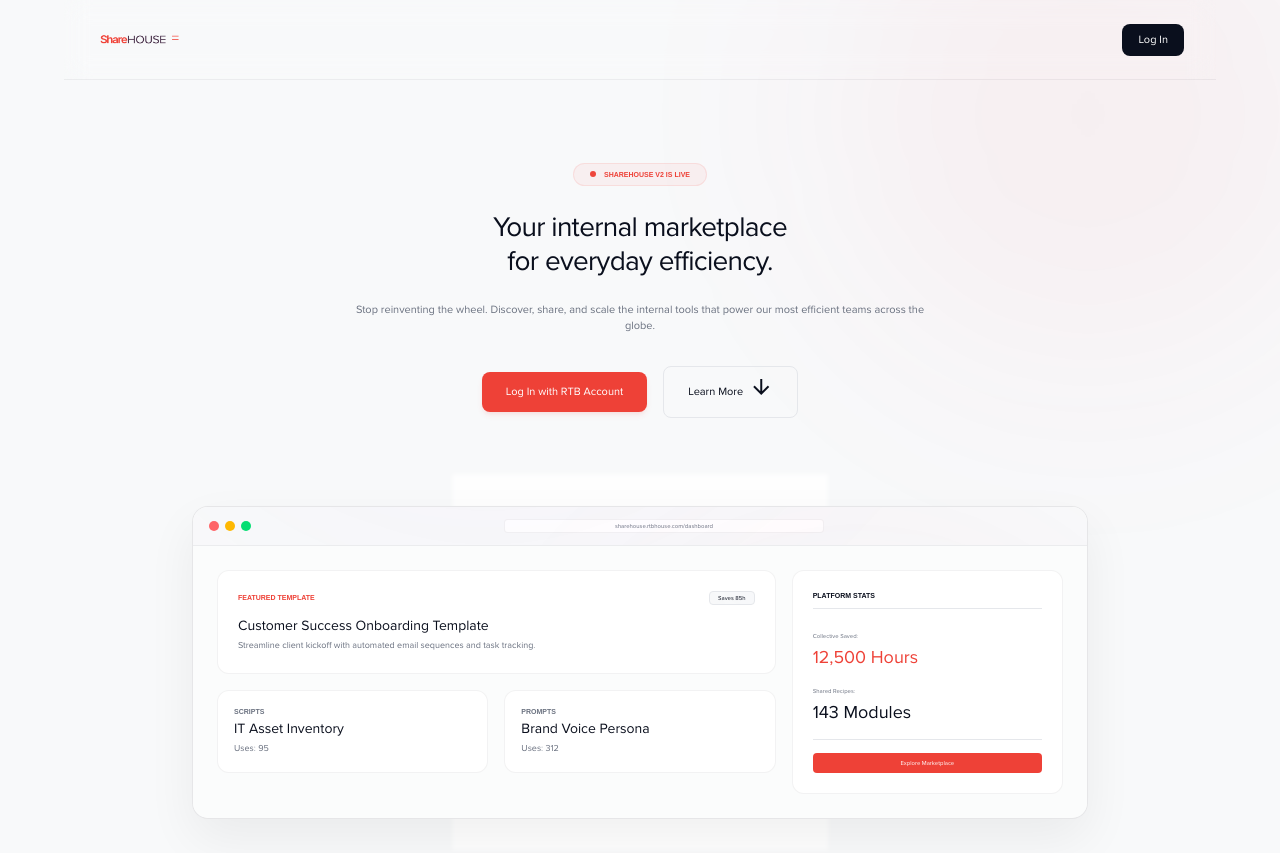
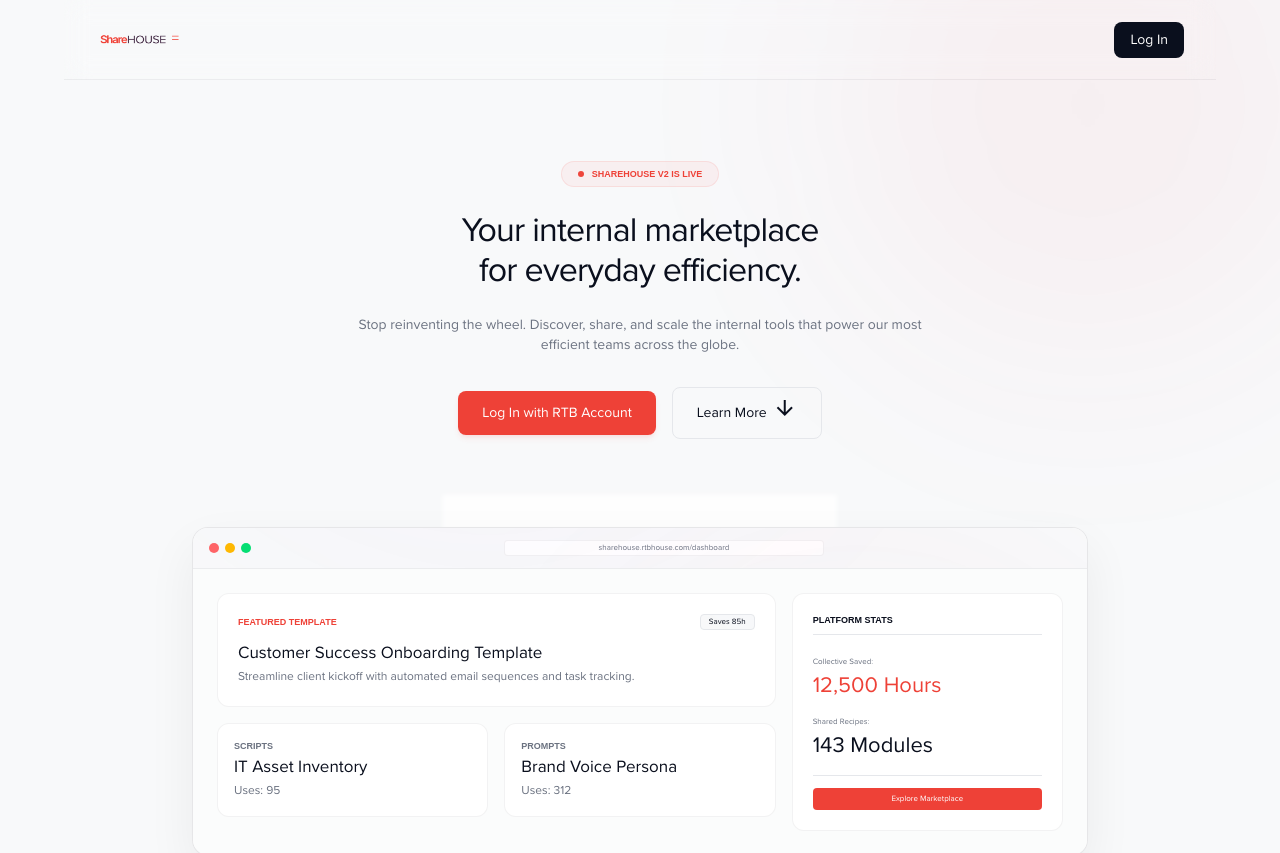
Before and after one commit to KubaBed/Sharehou, a React (Vite) app: page / in a window 1280 px wide. Shown: the top 853 px of the page. Built offline with nearby package versions, Linux system fonts and the light colour scheme; no server answers; a web font is replaced by a local one.

Commit message:
style: scale all RTB House custom brand typography spec font sizes by ~25% for improved legibility

```diff
--- a/src/index.css
+++ b/src/index.css
@@ -141,112 +141,112 @@
 body { font-family: 'Proxima Nova', system-ui, -apple-system, sans-serif; }
 h1, h2, h3, h4, h5, h6 { font-family: 'Proxima Nova', system-ui, -apple-system, sans-serif; }
 
-/* RTB House Brand Typography Classes */
+/* RTB House Brand Typography Classes (Scaled up by ~25% for readability) */
 .font-spec-title {
   font-family: 'Proxima Nova', sans-serif;
-  font-size: 28px;
-  line-height: 34px;
+  font-size: 34px;
+  line-height: 40px;
   font-weight: 400;
 }
 
 .font-spec-lead {
   font-family: 'Proxima Nova', sans-serif;
-  font-size: 11px;
-  line-height: 16px;
+  font-size: 14px;
+  line-height: 20px;
   font-weight: 300;
 }
 
 .font-spec-h1 {
   font-family: 'Proxima Nova', sans-serif;
-  font-size: 18px;
-  line-height: 21px;
+  font-size: 22px;
+  line-height: 26px;
   font-weight: 400;
 }
 
 .font-spec-h2 {
   font-family: 'Proxima Nova', sans-serif;
-  font-size: 14px;
-  line-height: 18px;
+  font-size: 17px;
+  line-height: 22px;
   font-weight: 400;
 }
 
 .font-spec-h3 {
   font-family: 'Proxima Nova', sans-serif;
-  font-size: 9px;
-  line-height: 14px;
+  font-size: 12px;
+  line-height: 18px;
   font-weight: 600;
 }
 
 .font-spec-body {
   font-family: 'Proxima Nova', sans-serif;
-  font-size: 9px;
-  line-height: 14px;
+  font-size: 12px;
+  line-height: 18px;
   font-weight: 300;
 }
 
 .font-spec-quote {
   font-family: 'Proxima Nova', sans-serif;
-  font-size: 11px;
-  line-height: 16px;
+  font-size: 14px;
+  line-height: 20px;
   font-style: italic;
   font-weight: 300;
 }
 
 .font-spec-name {
   font-family: 'Proxima Nova', sans-serif;
-  font-size: 9px;
-  line-height: 14px;
+  font-size: 12px;
+  line-height: 18px;
   font-weight: 600;
 }
 
 .font-spec-position {
   font-family: 'Proxima Nova', sans-serif;
-  font-size: 8px;
-  line-height: 12px;
+  font-size: 10px;
+  line-height: 14px;
   font-weight: 400;
 }
 
 .font-spec-number {
   font-family: 'Proxima Nova', sans-serif;
-  font-size: 24px;
+  font-size: 30px;
   line-height: normal;
   font-weight: 400;
 }
 
 .font-spec-no-caption {
   font-family: 'Proxima Nova', sans-serif;
-  font-size: 7px;
-  line-height: 8px;
+  font-size: 9px;
+  line-height: 11px;
   font-weight: 300;
 }
 
 .font-spec-bullets {
   font-family: 'Proxima Nova', sans-serif;
-  font-size: 9px;
-  line-height: 14px;
+  font-size: 12px;
+  line-height: 18px;
   font-weight: 300;
 }
 
 .font-spec-tagline {
   font-family: 'Proxima Nova', sans-serif;
-  font-size: 7px;
-  line-height: 9px;
+  font-size: 9px;
+  line-height: 12px;
   font-weight: 600;
   text-transform: uppercase;
 }
 
 .font-spec-caption {
   font-family: 'Proxima Nova', sans-serif;
-  font-size: 7px;
-  line-height: 11px;
+  font-size: 9px;
+  line-height: 14px;
   font-style: italic;
   font-weight: 300;
 }
 
 .font-spec-boilerplate {
   font-family: 'Proxima Nova', sans-serif;
-  font-size: 6px;
-  line-height: 8px;
+  font-size: 8px;
+  line-height: 10px;
   font-weight: 400;
 }
 
```
